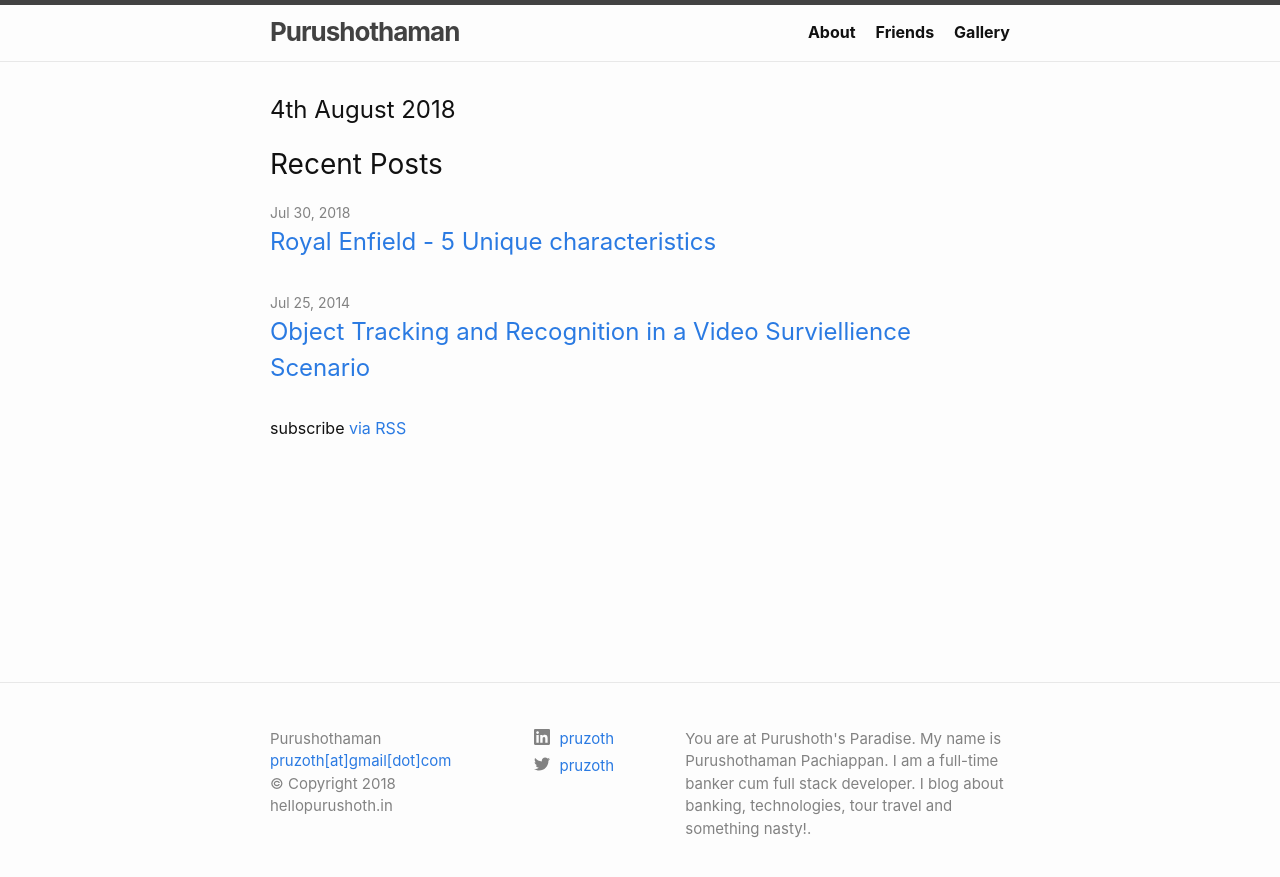
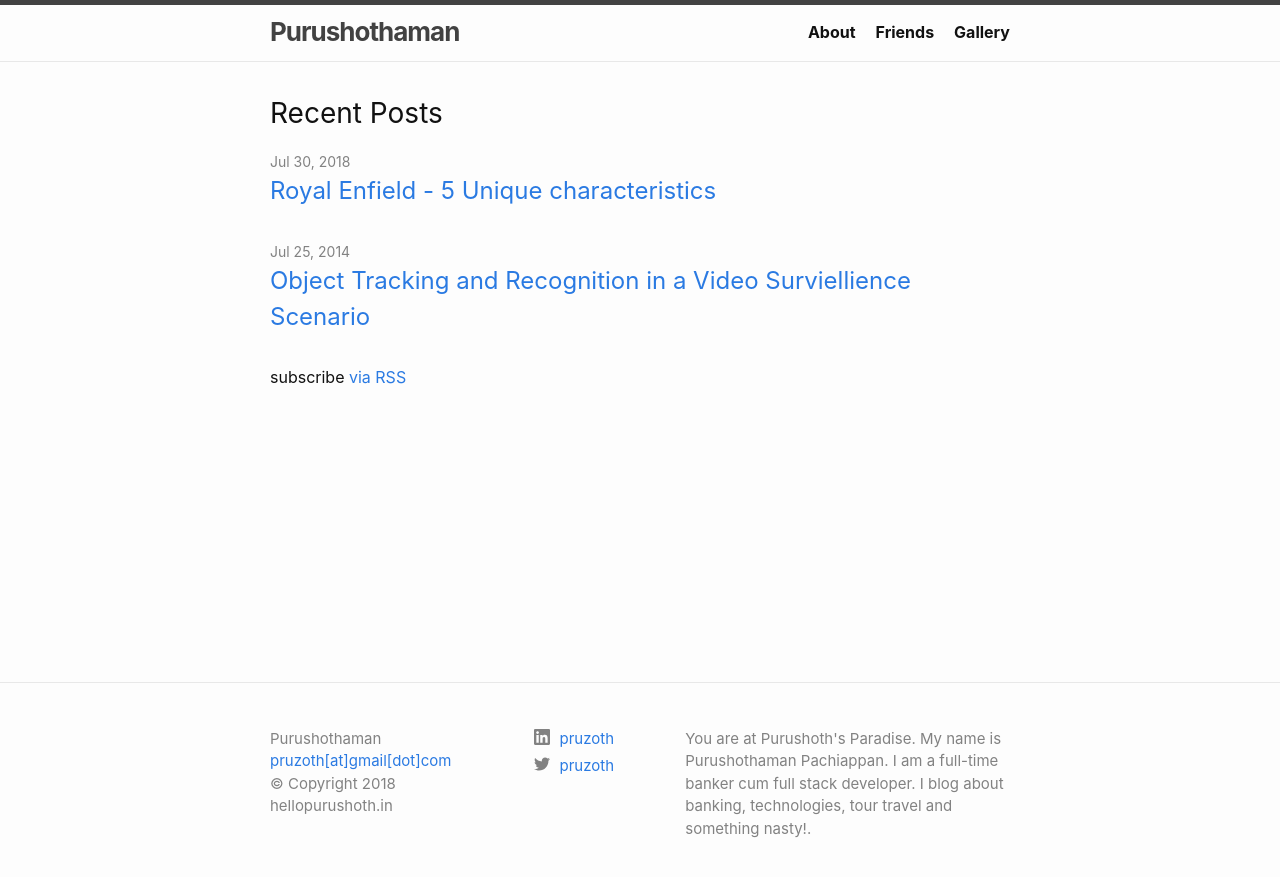
Before and after one commit to purushothblog/purushothblog.github.io, a Jekyll site: the page built from index.md, in a window 1280 px wide. Shown: the top 877 px of the page. Built offline with Jekyll 4.4.1, drawn with Linux system fonts in a browser that asks for light colours.

Commit message:
time remove

```diff
--- a/_layouts/home.html
+++ b/_layouts/home.html
@@ -6,7 +6,7 @@ layout: default
   {%- if page.title -%}
     <h1 class="page-heading">{{ page.title }}</h1>
   {%- endif -%}
-  <h2>{{ site.time | date_to_long_string: "ordinal" }}</h2>
+
   {{ content }}
 
   {%- if site.posts.size > 0 -%}
```
Also changed, not shown: assets/friend/Gowtham.JPG (renamed from assets/friend/Mandana.JPG).
